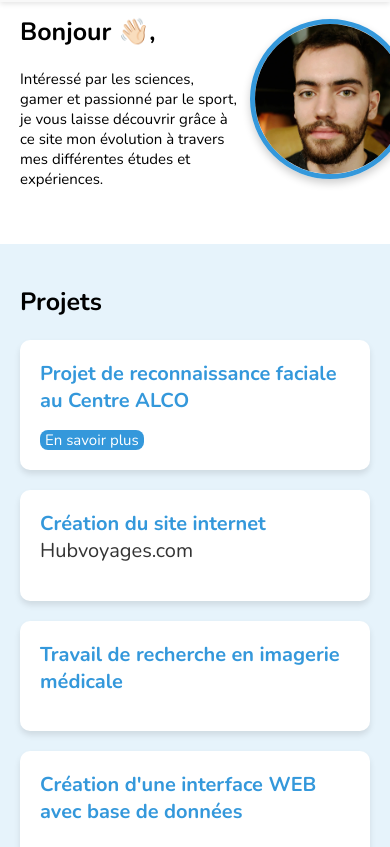
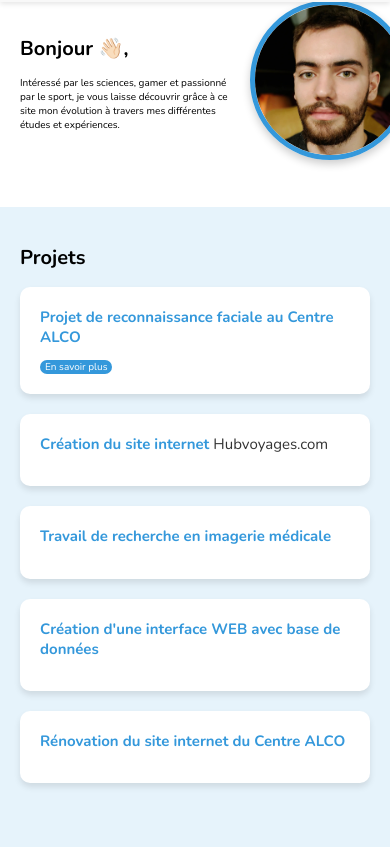
Before and after one commit to BaptisteBougy/baptiste-bgy.github.io, a plain HTML site: page index.html in a window 390 px wide. Shown: the part 100-947 px from the top of the page. Drawn offline with nearby package versions, Linux system fonts and the light colour scheme.

Commit message:
Update styles.css

```diff
--- a/styles.css
+++ b/styles.css
@@ -348,15 +348,15 @@ footer {
 
 @media (max-width: 900px) {
     h1, .titre {
-        font-size: 25px;
+        font-size: 20px;
     }
 
     h2 {
-        font-size: 20px;
+        font-size: 15px;
     }
 
     p, body {
-        font-size: 15px;
+        font-size: 10px;
     }
 
     #presentation {
```
